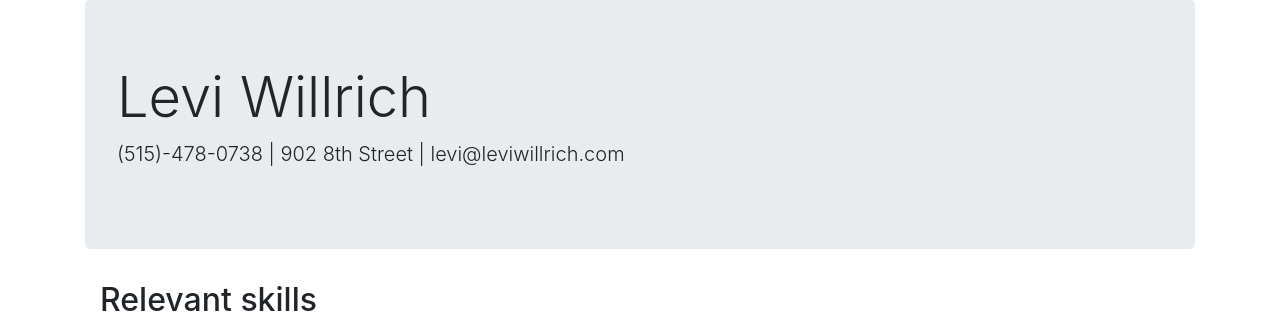
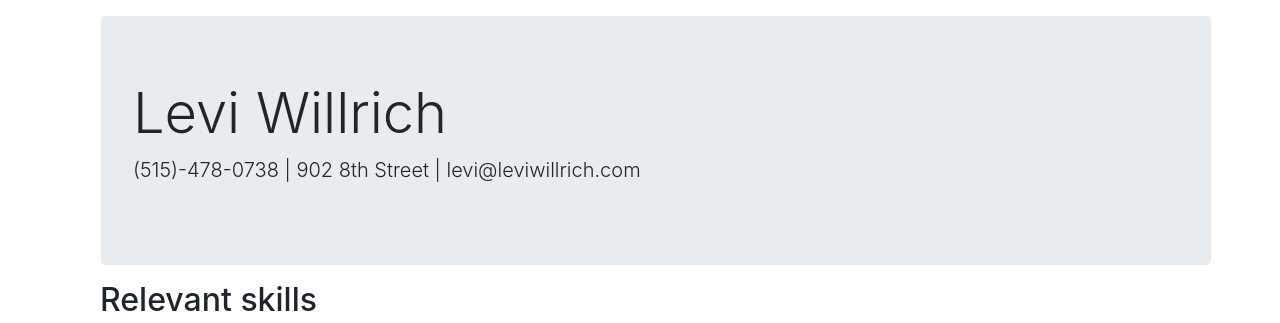
Before and after one commit to Hurricane996/resume, a plain HTML site: page index.html in a window 1280 px wide. Shown: the top 323 px of the page. Drawn offline with nearby package versions, Linux system fonts and the light colour scheme.

Commit message:
Update index.html

```diff
--- a/index.html
+++ b/index.html
@@ -6,7 +6,7 @@
 </head>
 <body>
 <div class="container container-fluid">
-  <div class="jumbotron col">
+  <div class="jumbotron col m-3">
     <h1 class="display-4">Levi Willrich</h1>
     <p class="lead"> (515)-478-0738 | 902 8th Street | levi@leviwillrich.com</p>
   </div>
```
